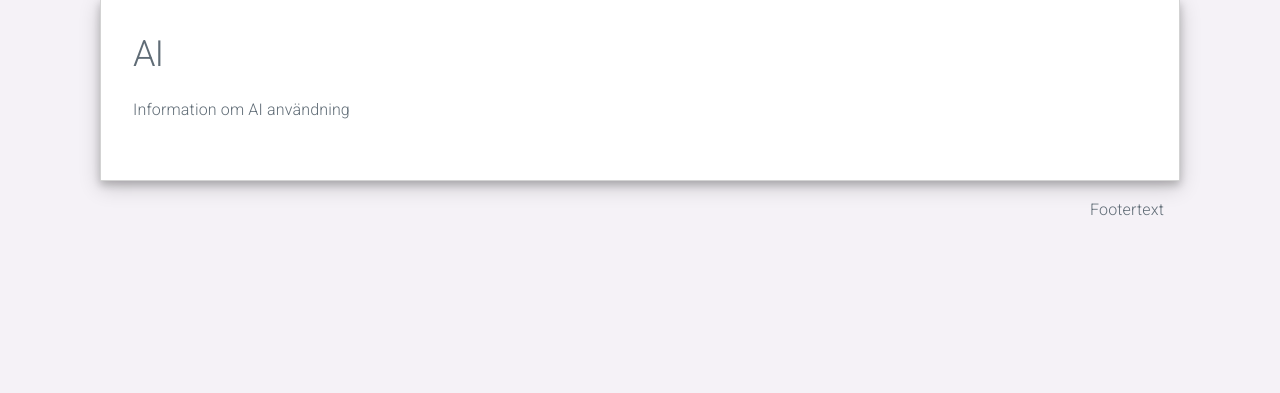
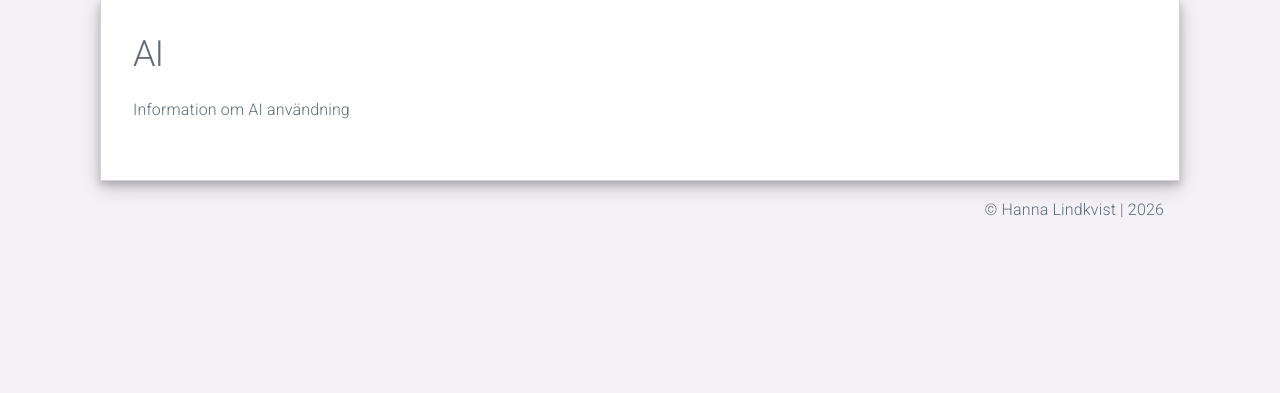
Before and after one commit to Safe-Pizza/dt209g_lab2, a PHP site: page /ai.php in a window 1280 px wide. Shown: the part 92-485 px from the top of the page. Run offline with PHP 8.4, Linux system fonts and the light colour scheme.

Commit message:
lögger till footer text

```diff
--- a/includes/footer.php
+++ b/includes/footer.php
@@ -1,4 +1,4 @@
 </main>
-<footer>Footertext</footer>
+<footer>&copy; Hanna Lindkvist | 2026</footer>
 </div><!--Slut container-->
 </body>
```
